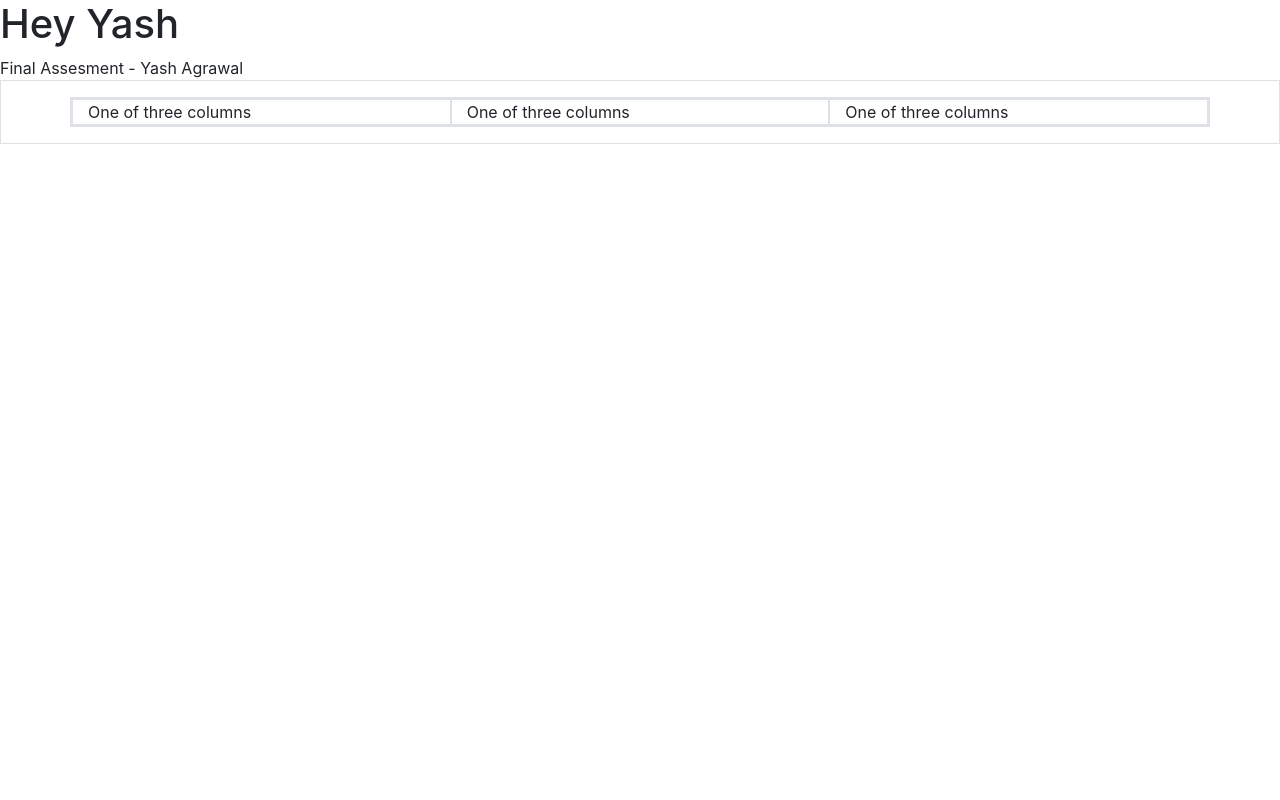
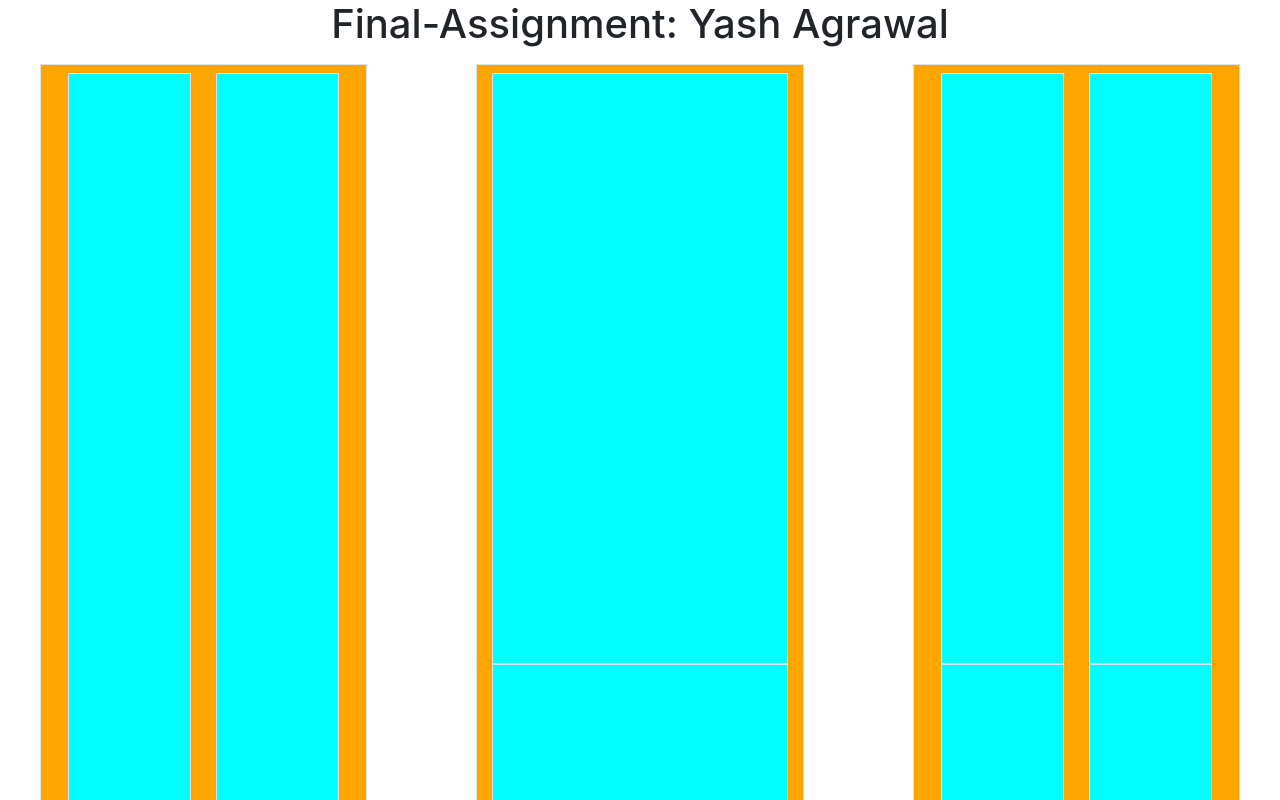
Before and after one commit to yashagrawal300/projectTest, a plain HTML site: page index.html in a window 1280 px wide. Shown: the top 800 px of the page. Drawn offline with nearby package versions, Linux system fonts and the light colour scheme.

Commit message:
Add files via upload

```diff
--- a/index.html
+++ b/index.html
@@ -2,30 +2,66 @@
   <head>
   <title>
   </title>
+  <link rel="stylesheet" href="./style.css">
   <link rel="stylesheet" href="https://maxcdn.bootstrapcdn.com/bootstrap/4.0.0/css/bootstrap.min.css" integrity="sha384-Gn5384xqQ1aoWXA+058RXPxPg6fy4IWvTNh0E263XmFcJlSAwiGgFAW/dAiS6JXm" crossorigin="anonymous">
      <script src="https://code.jquery.com/jquery-3.2.1.slim.min.js" integrity="sha384-KJ3o2DKtIkvYIK3UENzmM7KCkRr/rE9/Qpg6aAZGJwFDMVNA/GpGFF93hXpG5KkN" crossorigin="anonymous"></script>
   <script src="https://cdnjs.cloudflare.com/ajax/libs/popper.js/1.12.9/umd/popper.min.js" integrity="sha384-ApNbgh9B+Y1QKtv3Rn7W3mgPxhU9K/ScQsAP7hUibX39j7fakFPskvXusvfa0b4Q" crossorigin="anonymous"></script>
   <script src="https://maxcdn.bootstrapcdn.com/bootstrap/4.0.0/js/bootstrap.min.js" integrity="sha384-JZR6Spejh4U02d8jOt6vLEHfe/JQGiRRSQQxSfFWpi1MquVdAyjUar5+76PVCmYl" crossorigin="anonymous"></script>
   </head>
   <body>
-<h1>Hey Yash</h1>
-</body>
-Final Assesment - Yash Agrawal
-<div class=" border d-flex justify-content-around flex-wrap p-3">
+    <div class="mx-auto">
+      <center>
+          <h1>
+        Final-Assignment: Yash Agrawal
+              </h1>
+      </center>
+    </div>
+    <p/>
+    <p/>
 
-<div class="container border">
-  <div class="row border">
-    <div class="col-sm border">
-      One of three columns
-    </div>
-    <div class="col-sm border">
-      One of three columns
-    </div>
-    <div class="col-sm border">
-      One of three columns
-    </div>
-  </div>
+  <div class="row parent">
+      <div class="border col-sm-12 col-md-3 row justify-content-around box1 box-parent">
+        <div class="border col-sm-5 box11 box">
+
+        </div >
+        <div class="border col-sm-5 box12 box">
+
+        </div >
+      </div >
+
+          <div class="border col-sm-12 col-md-3 row box2 box-parent">
+            <div class="border col-sm-12 box21 box">
+
+            </div >
+
+            <div class="border col-sm-12 box22 box">
+
+            </div >
+
           </div>
 
 
+          <div class="border col-sm-12 col-md-3 justify-content-around row box3 box-parent">
+            <div class="border col-sm-5 box31 box">
+
+            </div >
+            <div class="border col-sm-5 box32 box">
+
+            </div >
+            <div class="border col-sm-5 box31 box">
+
+            </div >
+            <div class="border col-sm-5 box32 box">
+
+            </div >
+          </div>
+
+
+  </div>
+
+
+
+</body>
+
+
   </html>
--- /dev/null
+++ b/style.css
@@ -0,0 +1,14 @@
+.box-parent{
+  height:1200px;
+  padding-top:0.5rem;
+  padding-bottom:0.5rem;
+  background-color:orange;
+}
+.box{
+  background-color:cyan;
+}
+
+.parent{
+  display:flex;
+  justify-content: space-around;
+}
```
Lines whose indentation alone changed are shown as unchanged.
